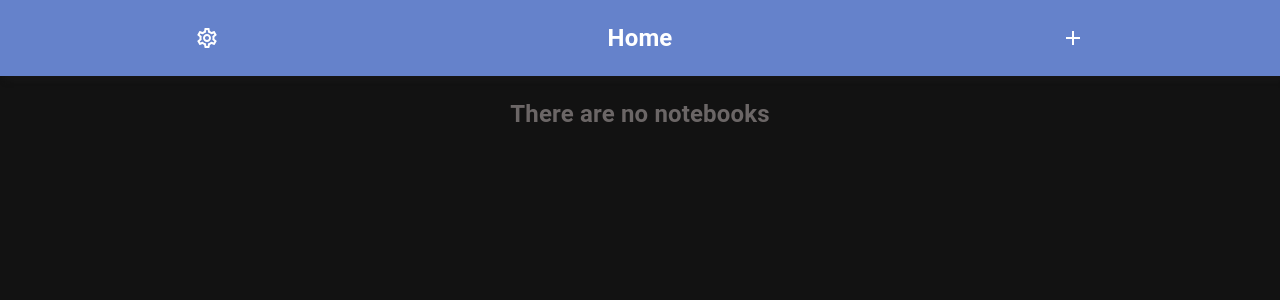
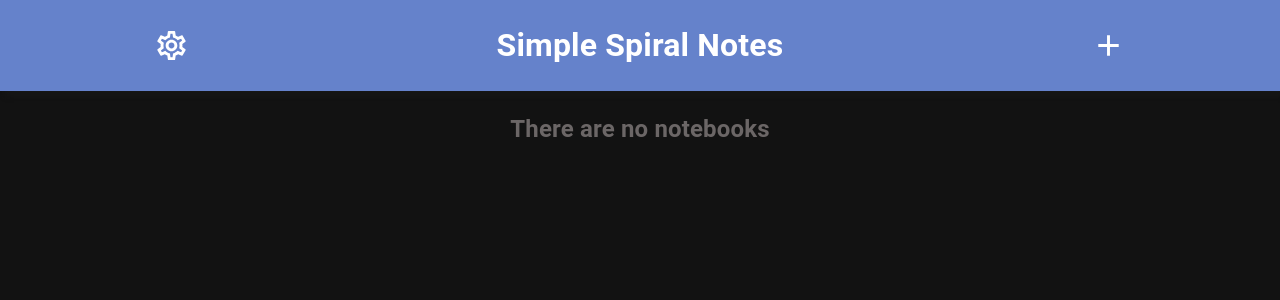
Before and after one commit to CalvinPVIII/SimpleSpiralNotes, a React (Vite) app: page / in a window 1280 px wide. Shown: the top 300 px of the page. Built offline with nearby package versions, Linux system fonts and the light colour scheme.

Commit message:
tweak topbar

```diff
--- a/src/Components/TopBar.tsx
+++ b/src/Components/TopBar.tsx
@@ -9,9 +9,9 @@ interface TopBarProps {
 export default function TopBar(props: TopBarProps) {
   return (
     <div id="top-bar">
-      <SettingsOutlinedIcon />
-      <h2>Home</h2>
-      <AddOutlinedIcon onClick={props.handleOpenModal} />
+      <SettingsOutlinedIcon fontSize="large" />
+      <h1>Simple Spiral Notes</h1>
+      <AddOutlinedIcon onClick={props.handleOpenModal} fontSize="large" />
     </div>
   );
 }
--- a/src/styles/TopBar.css
+++ b/src/styles/TopBar.css
@@ -7,3 +7,7 @@
   width: 100vw;
   box-shadow: 5px 5px 5px rgb(21, 21, 21);
 }
+
+.top-bar-icon {
+  width: 200px;
+}
```
